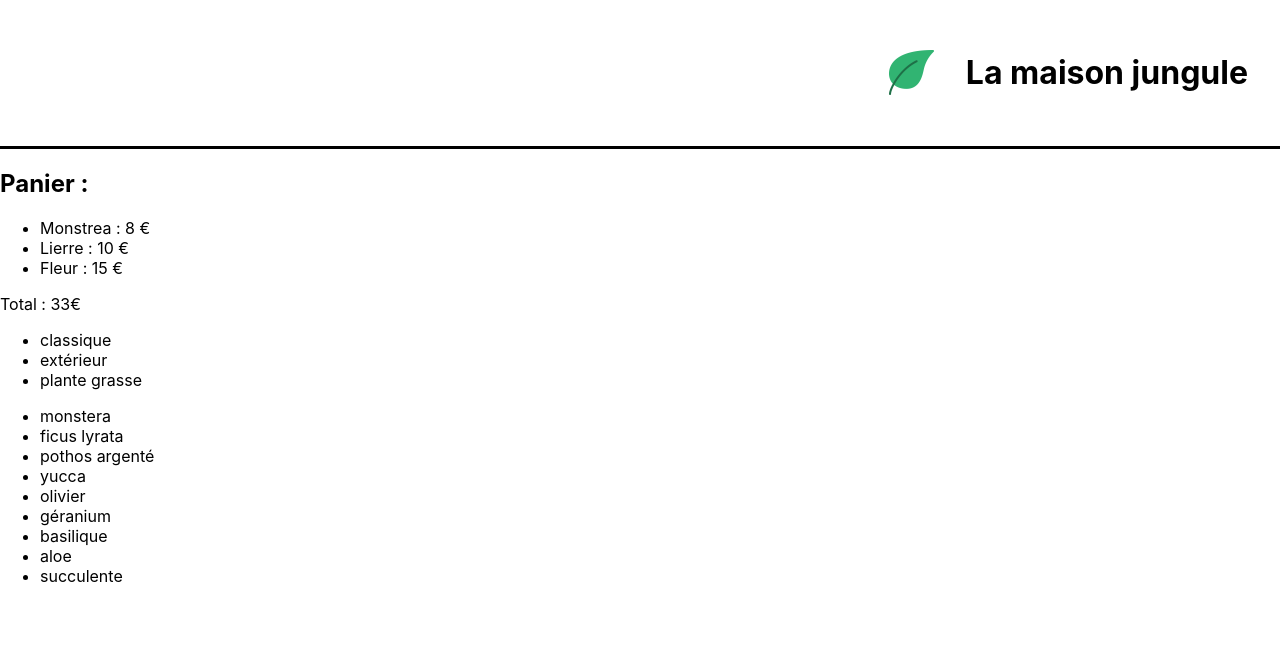
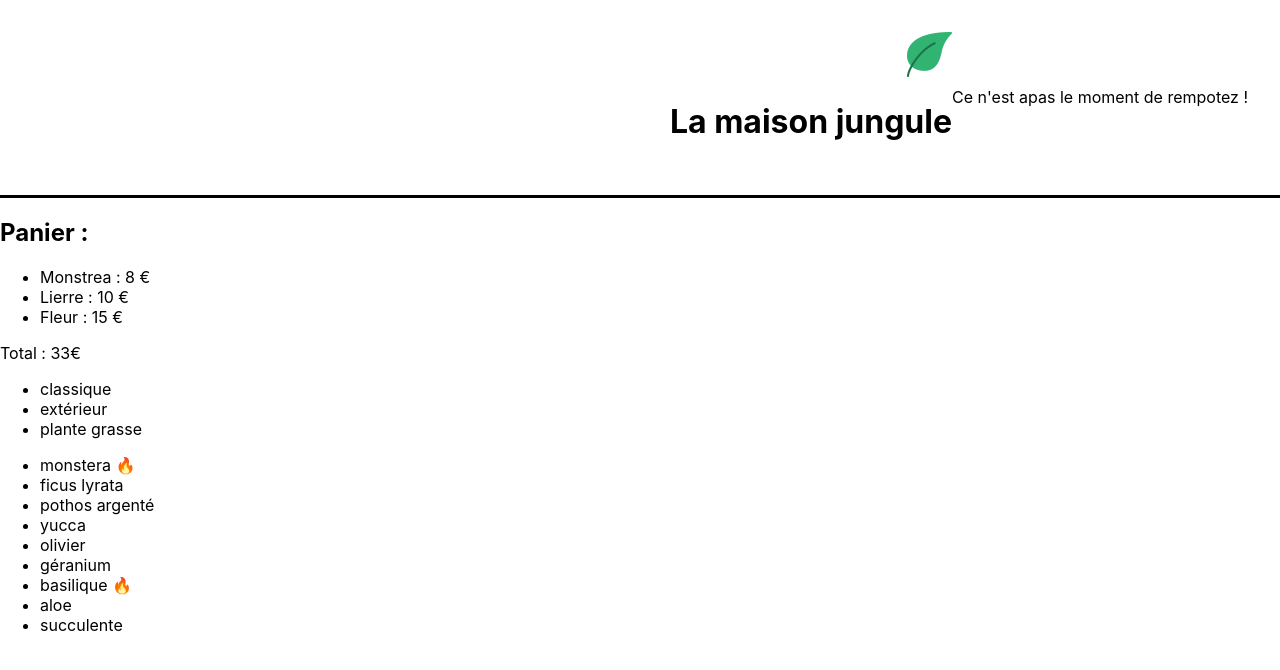
Before and after one commit to aissamr38/la-maison-jungle-react, a React (Create React App) app: page / in a window 1280 px wide. Shown: the top 670 px of the page. Built offline with nearby package versions, Linux system fonts and the light colour scheme.

Commit message:
add condition to rempotez plant

```diff
--- a/src/components/Banner.js
+++ b/src/components/Banner.js
@@ -5,10 +5,23 @@ import '../styles/Banner.css'
 function Banner(){
 
     const title = 'La maison jungule'
+    const currentMonth = new Date().getMonth()
+    const isSpring = currentMonth >= 2  && currentMonth <= 5
+    console.log(currentMonth +1)
+
+    const recommentdation = isSpring ? (
+        <div> C'est le pritemps, rempotez</div>
+    ) :(
+        <div> Ce n'est apas le moment de rempotez !</div>
+    )
+
     return (
      <div className='lmj-banner'>
-        <img src={logo}  alt='La maison jungule' className='lmj-logo'/>
-        <h1 className='lmj-title'> {title} </h1>
+            <div className='lmj-banner-row'>
+                <img src={logo}  alt='La maison jungule' className='lmj-logo'/>
+                <h1 className='lmj-title'> {title} </h1>
+            </div>
+            {recommentdation}
       </div>
     )
 }
--- a/src/components/ShoppingList.js
+++ b/src/components/ShoppingList.js
@@ -20,7 +20,7 @@ function ShoppingList(){
             </ul>
             <ul>
                 {plantList.map((plant) => (
-                    <li key={plant.id}>{plant.name}</li>
+                    <li key={plant.id}>{plant.name} {plant.isBestSale ? <span>🔥</span> : null} </li>
                 ))}
             </ul>
         </div>
--- a/src/datas/plantList.js
+++ b/src/datas/plantList.js
@@ -3,46 +3,55 @@ export const plantList = [
 	{
 		name: 'monstera',
 		category: 'classique',
-		id: '1ed'
+		id: '1ed',
+		isBestSale: true
 	},
 	{
 		name: 'ficus lyrata',
 		category: 'classique',
-		id: '2ab'
+		id: '2ab',
+		isBestSale: false
 	},
 	{
 		name: 'pothos argenté',
 		category: 'classique',
-		id: '3sd'
+		id: '3sd',
+		isBestSale: false
 	},
 	{
 		name: 'yucca',
 		category: 'classique',
-		id: '4kk'
+		id: '4kk',
+		isBestSale: false
 	},
 	{
 		name: 'olivier',
 		category: 'extérieur',
-		id: '5pl'
+		id: '5pl',
+		isBestSale: false
 	},
 	{
 		name: 'géranium',
 		category: 'extérieur',
-		id: '6uo'
+		id: '6uo',
+		isBestSale: false
 	},
 	{
 		name: 'basilique',
 		category: 'extérieur',
-		id: '7ie'
+		id: '7ie',
+		isBestSale: true
 	},
 	{
 		name: 'aloe',
 		category: 'plante grasse',
-		id: '8fp'
+		id: '8fp',
+		isBestSale: false
 	},
 	{
 		name: 'succulente',
 		category: 'plante grasse',
-		id: '9vn'
+		id: '9vn',
+		isBestSale: false
 	}
 ]
```
